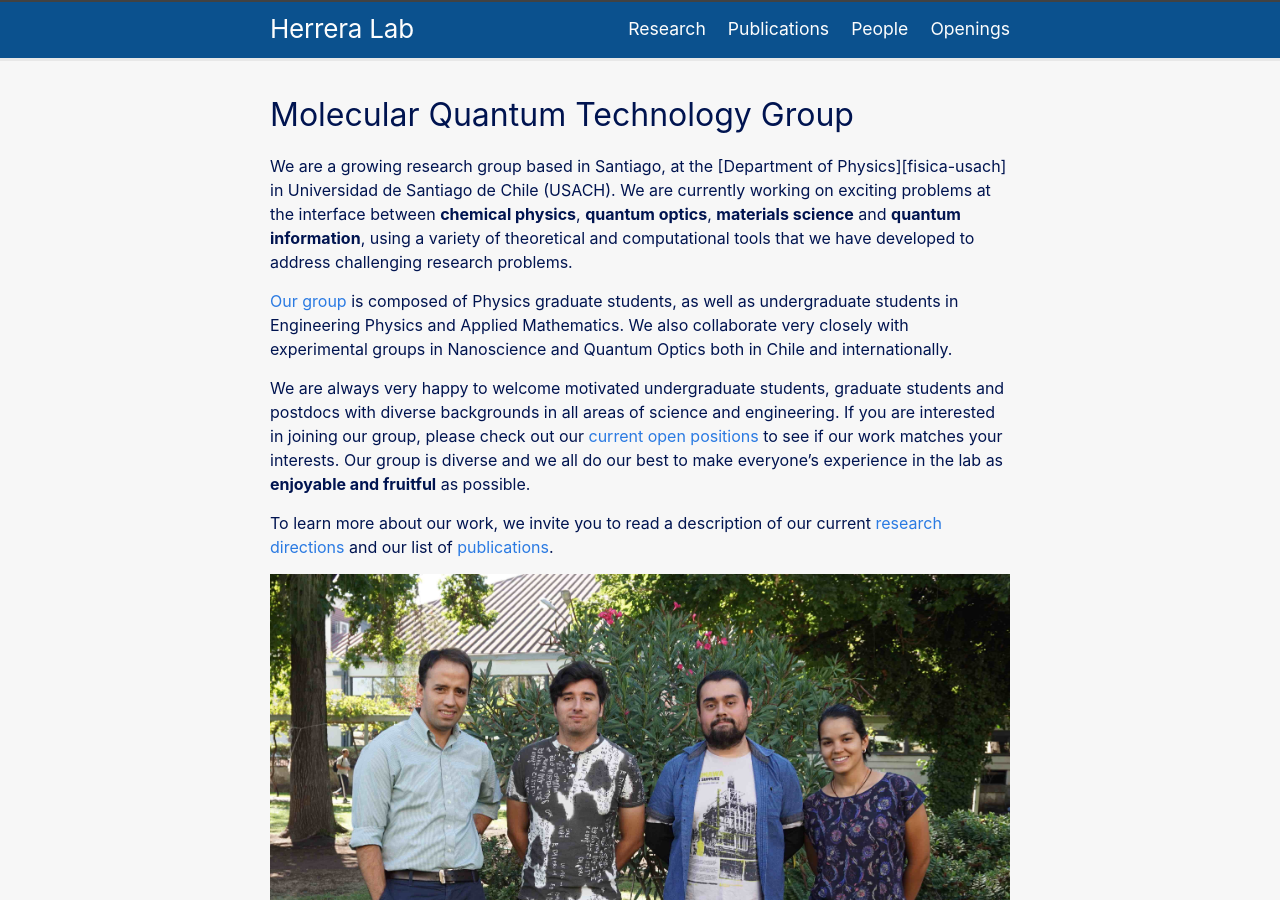
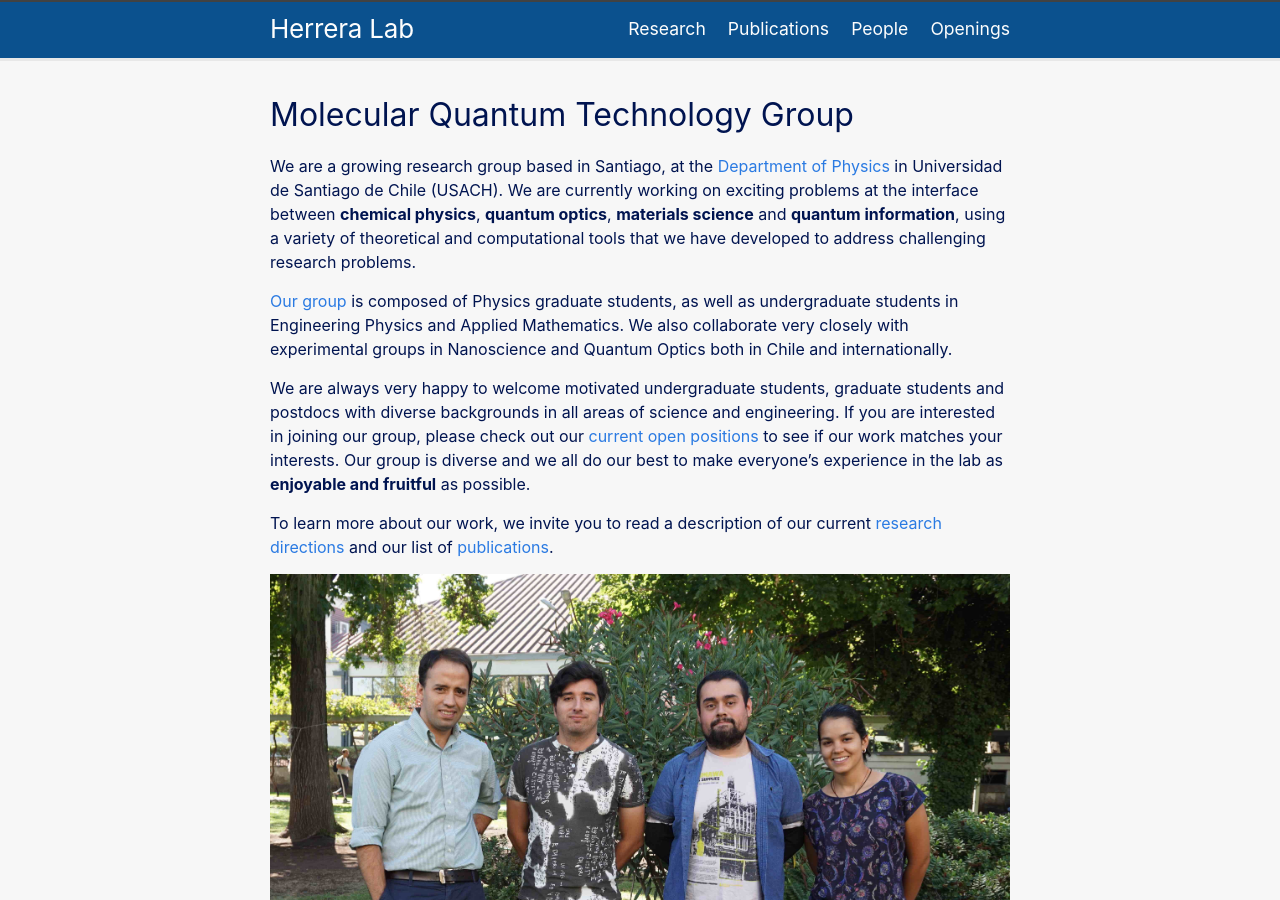
Before and after one commit to fherreralab/fherreralab.github.io, a Jekyll site: the page built from index.md, in a window 1280 px wide and 900 px high. Built offline with Jekyll 4.4.1, drawn with Linux system fonts in a browser that asks for light colours; some of the changed lines change nothing that is shown.

Commit message:
edited homepage

```diff
--- a/index.md
+++ b/index.md
@@ -18,7 +18,7 @@ To learn more about our work, we invite you to read a description of our current
 </figure>
 
 
-
+[fisica-usach]: http://www.fisica.usach.cl
 [home-image]:{{ "/assets/img/displaced-potential-cavity.pdf" | absolute_url }}
 [herrera-cv]: {{ "/assets/cv/CV_Felipe.pdf" | absolute_url }}
 [herrera-thesis]: https://open.library.ubc.ca/cIRcle/collections/ubctheses/24/items/1.0062442
```
Also changed, not shown: 2 other files.
